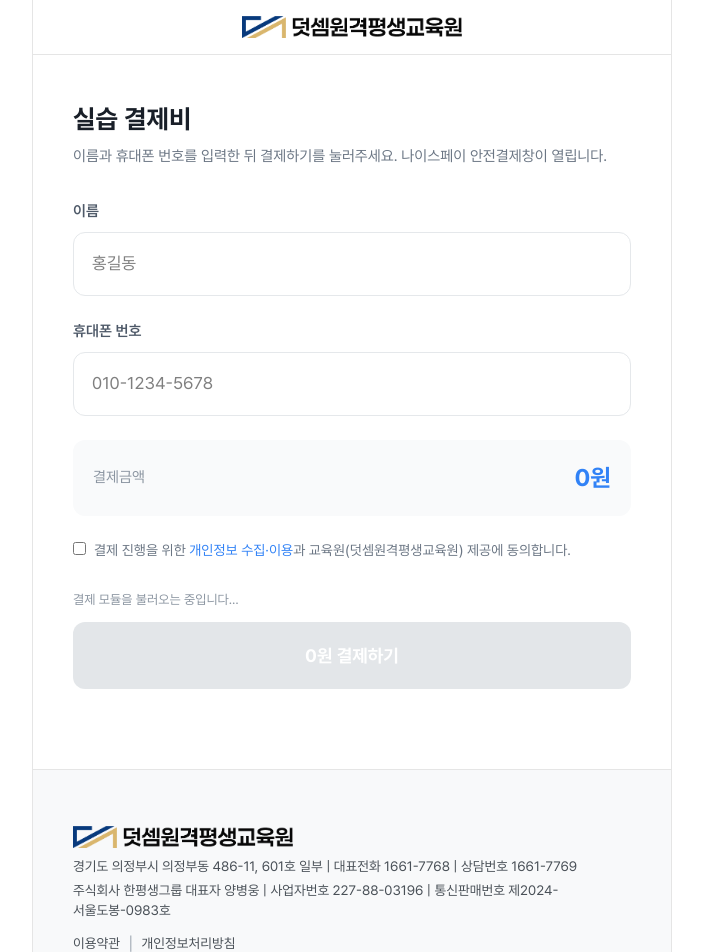
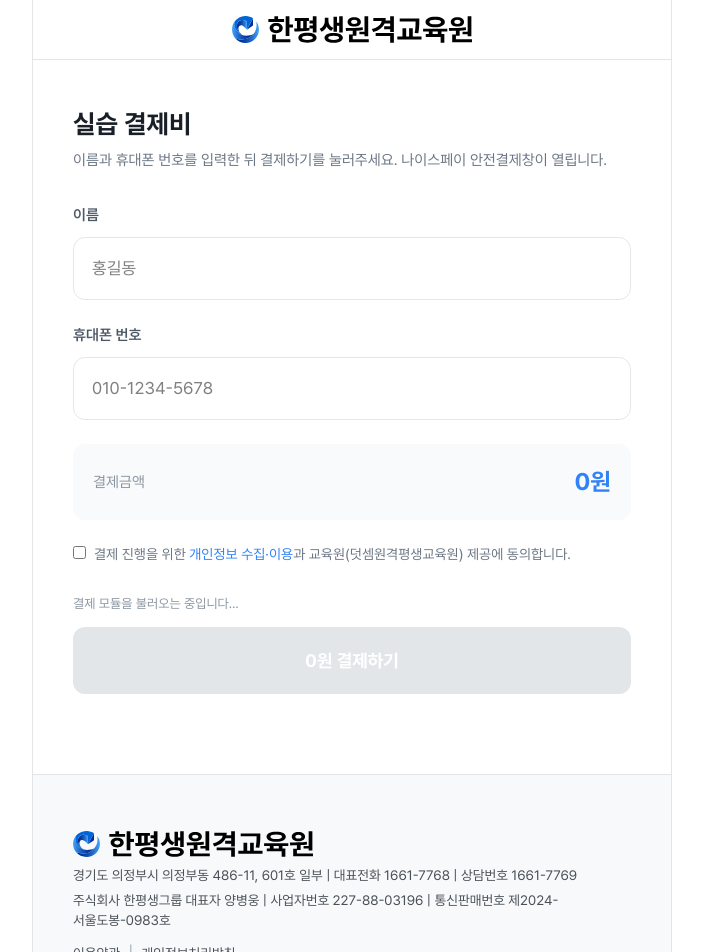
Before and after one commit to KorhrdGroup/korhrdpratice, a Next.js app: page / in a window 1280 px wide. Shown: the top 952 px of the page, without its empty margins (288-991 px from the left). Built offline with nearby package versions, Linux system fonts and the light colour scheme.

Commit message:
chore: 로고를 한평생원격교육원 SVG로 교체

```diff
--- a/app/components/Footer.module.css
+++ b/app/components/Footer.module.css
@@ -28,7 +28,7 @@
 
 .logoText img {
   height: auto;
-  width: 220px;
+  width: 240px;
 }
 
 .logoCheck {
--- a/app/components/Footer.tsx
+++ b/app/components/Footer.tsx
@@ -9,7 +9,7 @@ export default function Footer() {
       <div className={styles.footerContent}>
         <div className={styles.footerLogo}>
           <span className={styles.logoText}>
-            <img src="/logo.png" alt="덧셈원격평생교육원" />
+            <img src="/logo.svg" alt="한평생원격교육원" />
           </span>
         </div>
 
--- a/app/page.tsx
+++ b/app/page.tsx
@@ -13,7 +13,7 @@ export default function Home() {
       <header className={styles.header}>
         <div style={{ display: "flex", alignItems: "center" }}>
           {/* eslint-disable-next-line @next/next/no-img-element */}
-          <img src="/logo.png" alt="덧셈원격평생교육원" style={{ height: "auto", width: "220px" }} />
+          <img src="/logo.svg" alt="한평생원격교육원" style={{ height: "auto", width: "240px" }} />
         </div>
       </header>
       <main style={{ flex: 1, display: "flex", alignItems: "flex-start", justifyContent: "center", padding: "40px 32px 56px" }}>
```
Also changed, not shown: public/logo.svg (added).
